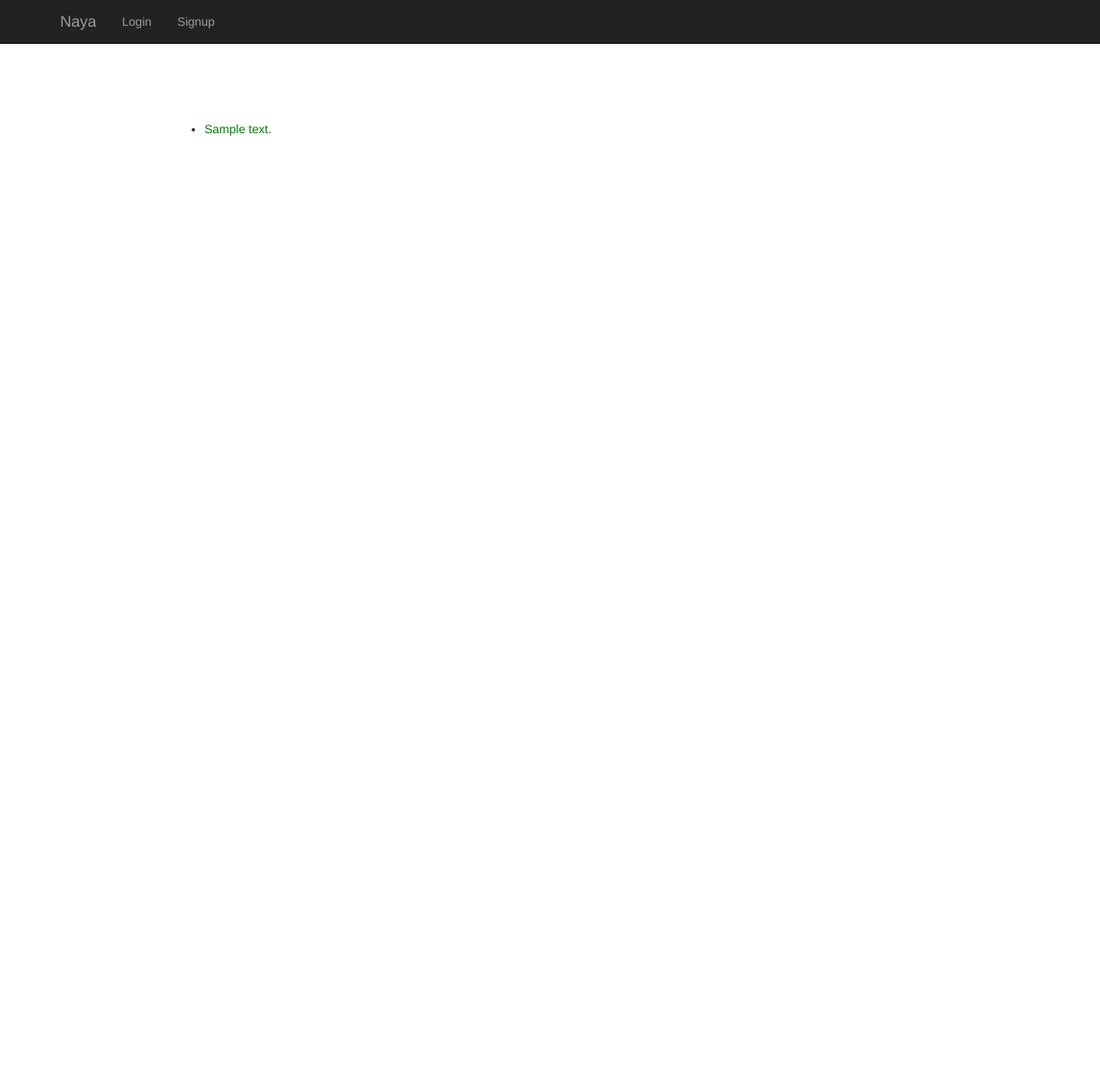
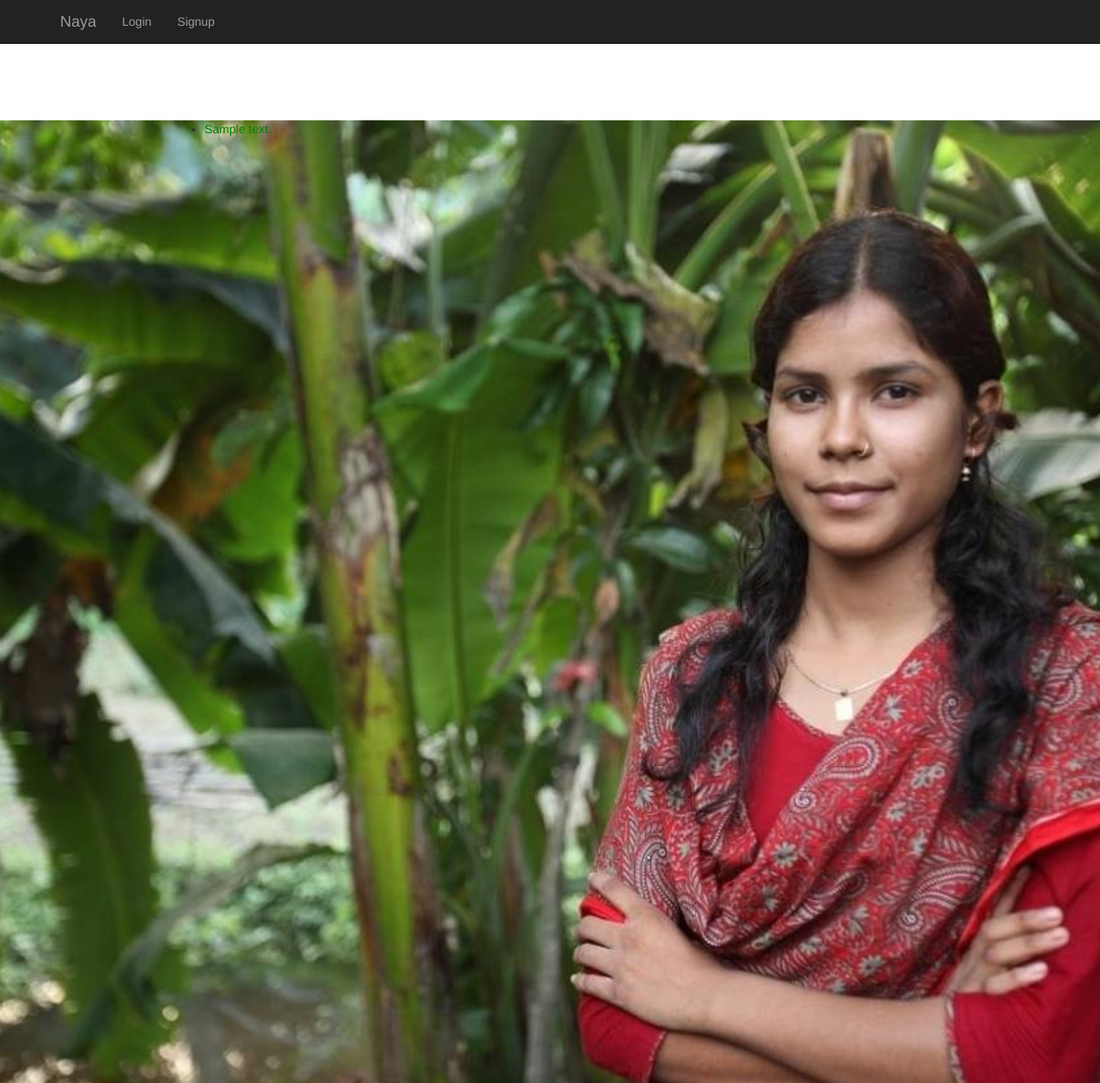
Before and after one commit to mirri66/generic, a Django app: template puzzles/templates/puzzles/index.html in a window 1280 px wide. Shown: the whole page at 86% size. Run offline with Django 3.2, Linux system fonts and the light colour scheme; the template is opened without the code that fills it: most values are stand-ins (such as "Sample title", 1, 10 or a date in 2020); some libraries are stand-ins or nearby versions.

Commit message:
background image for index

```diff
--- a/puzzles/static/puzzles/css/style.css
+++ b/puzzles/static/puzzles/css/style.css
@@ -11,3 +11,21 @@ li a {
 #main-container{
     background-size: 100%;
 }
+#bg {
+  position: fixed;
+  top: -50%;
+  left: -50%;
+  width: 200%;
+  height: 200%;
+  z-index: -1;
+}
+#bg img {
+  position: absolute;
+  top: 20em;
+  left: 0;
+  right: 0;
+  bottom: 0;
+  margin: auto;
+  min-width: 50%;
+  min-height: 50%;
+}
--- a/puzzles/templates/puzzles/index.html
+++ b/puzzles/templates/puzzles/index.html
@@ -14,5 +14,8 @@
 {% else %}
     <p>Nothing's available.</p>
 {% endif %}
+<div id="bg">
+  <img src="/static/puzzles/images/cover_photo.jpg">
+</div>
 
 {% endblock %}
```
